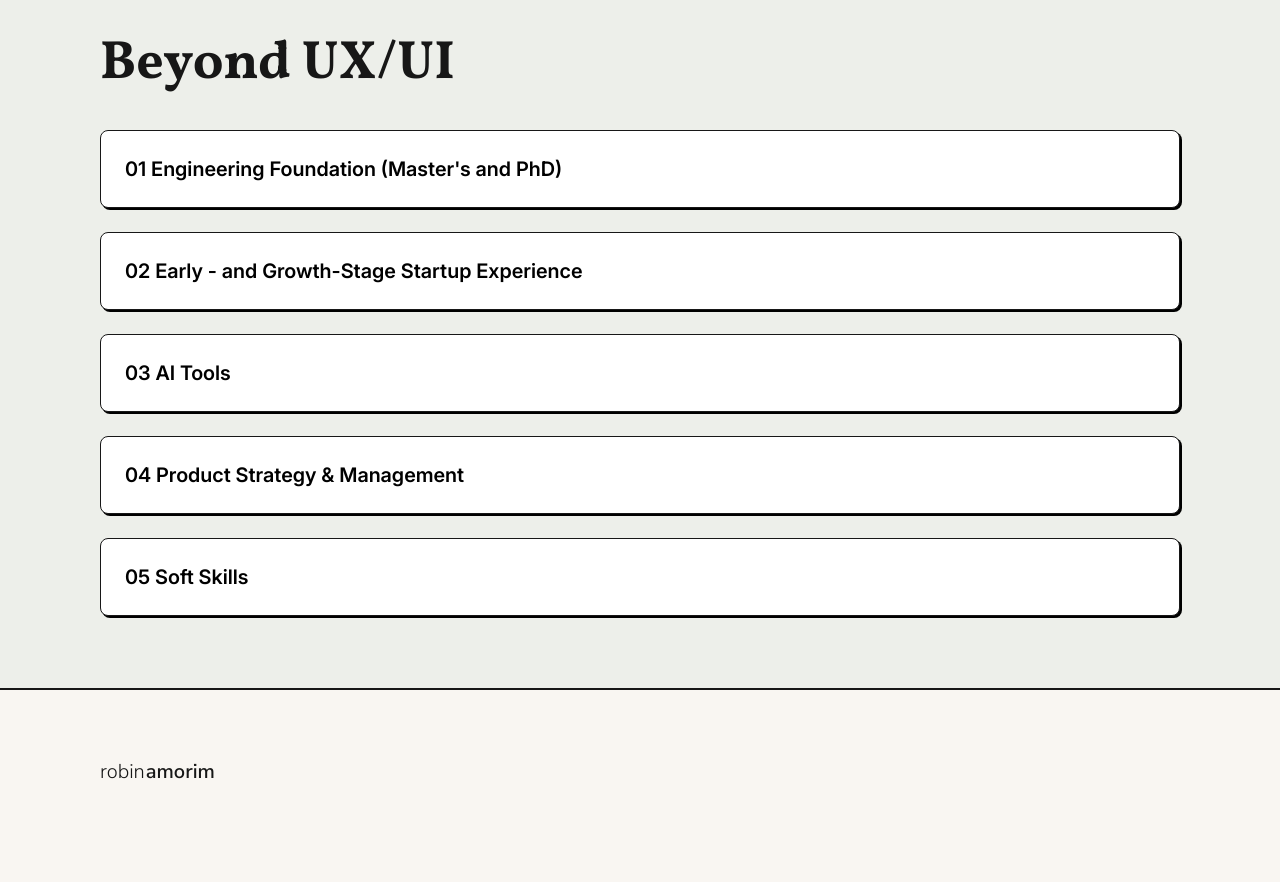
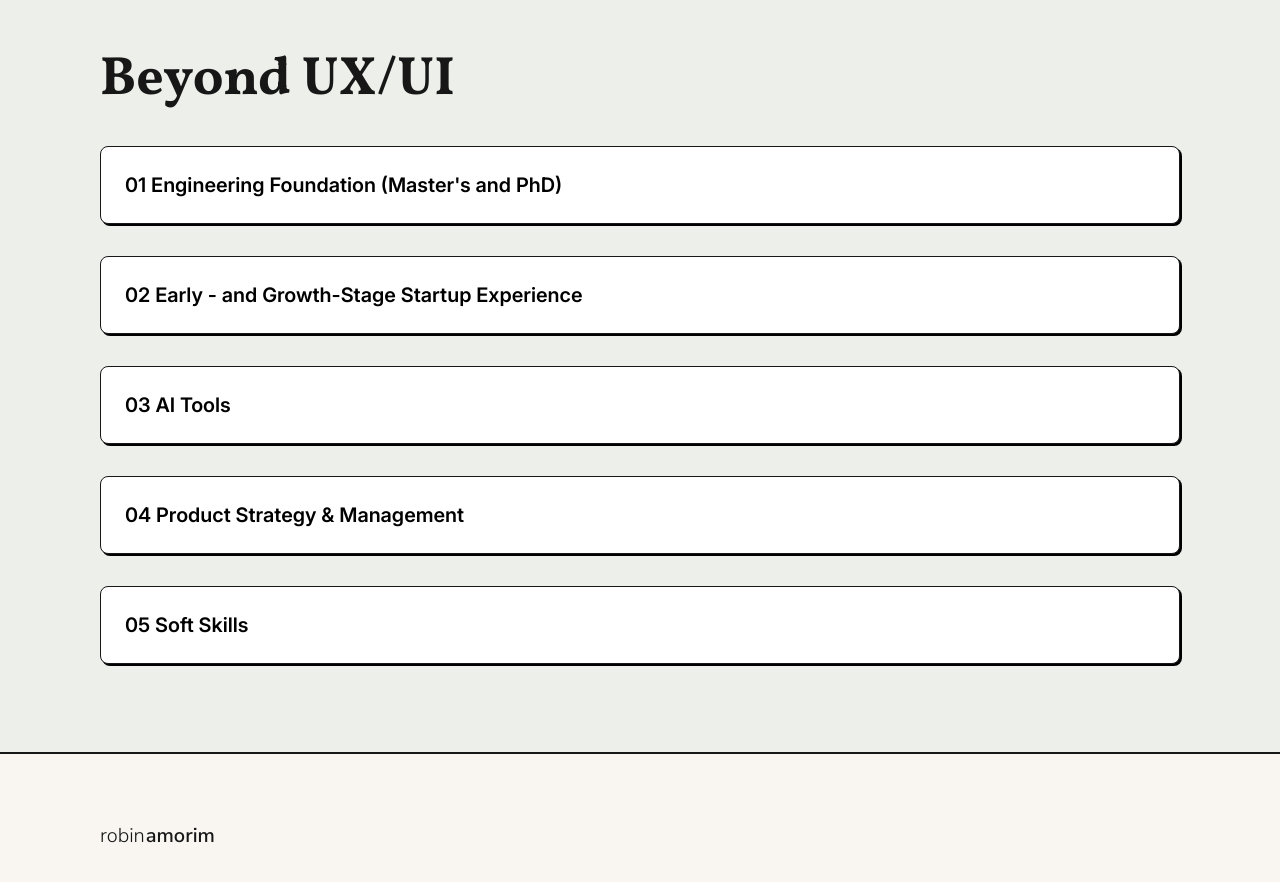
Before and after one commit to marcelocarveche/robin-amorim, a React (Vite) app: page / in a window 1280 px wide. Shown: the part 620-1502 px from the top of the page. Before the commit the page ends 1473 px from the top, so only its background shows below. Built offline with nearby package versions, Linux system fonts and the light colour scheme.

Commit message:
add forms to skills section

```diff
--- a/src/app/presentation/components/skills-section/skills-section-styles.module.scss
+++ b/src/app/presentation/components/skills-section/skills-section-styles.module.scss
@@ -14,19 +14,41 @@
     display: flex;
     flex-direction: column;
     justify-content: center;
+    height: auto;
     gap: 2rem; // 32px
     h2 {
       @include Heading2;
     }
     .cardsWrapper {
+      position: relative;
       display: flex;
       flex-direction: column;
-      gap: 1.5rem;
+      gap: 2rem;
+
+      .forms_1,
+      .forms_2,
+      .forms_3 {
+        position: absolute;
+        z-index: 0;
+      }
+      .forms_1 {
+        right: -2.8rem;
+        top: 5.5rem;
+      }
+      .forms_2 {
+        left: -4rem;
+        top: 19rem;
+      }
+      .forms_3 {
+        right: -4.4rem;
+        top: 30rem;
+      }
     }
   }
 }
 
 .wrapper {
+  z-index: 1;
   display: flex;
   justify-content: space-between;
   align-items: flex-start;
--- a/src/app/presentation/components/skills-section/skills-section.tsx
+++ b/src/app/presentation/components/skills-section/skills-section.tsx
@@ -1,6 +1,7 @@
 import React from 'react'
 import styles from './skills-section-styles.module.scss'
 import { AddIcon, RemoveIcon } from '@/app/presentation/components'
+import { colors } from '../../styles'
 type Props = {} & React.HTMLAttributes<HTMLElement>
 
 export const SkillsSection: React.FC<Props> = ({ ...props }) => {
@@ -52,6 +53,49 @@ export const SkillsSection: React.FC<Props> = ({ ...props }) => {
       <div className={styles.content}>
         <h2>Beyond UX/UI</h2>
         <div className={styles.cardsWrapper}>
+          <svg
+            className={styles.forms_1}
+            width="76"
+            height="67"
+            viewBox="0 0 76 67"
+            fill="none"
+            xmlns="http://www.w3.org/2000/svg"
+          >
+            <path
+              d="M41.7336 66.8583L0.869284 5.13312L75.4677 0.405973L41.7336 66.8583Z"
+              fill={colors.blueishDark}
+            />
+          </svg>
+          <svg
+            className={styles.forms_2}
+            width="202"
+            height="203"
+            viewBox="0 0 202 203"
+            fill="none"
+            xmlns="http://www.w3.org/2000/svg"
+          >
+            <circle
+              cx="100.614"
+              cy="101.472"
+              r="72"
+              transform="rotate(36.16 100.614 101.472)"
+              fill={colors.pinkDefault}
+            />
+          </svg>
+          <svg
+            className={styles.forms_3}
+            width="124"
+            height="123"
+            viewBox="0 0 124 123"
+            fill="none"
+            xmlns="http://www.w3.org/2000/svg"
+          >
+            <path
+              d="M20.1794 122.539C-7.43285 93.9246 -6.62049 48.344 21.9939 20.7317C50.6082 -6.88051 96.1888 -6.06815 123.801 22.5462L20.1794 122.539Z"
+              fill={colors.blueishDefault}
+            />
+          </svg>
+
           {skills.map((skill, index) => (
             <SkillCard
               key={index}
--- a/src/app/presentation/styles/global.module.scss
+++ b/src/app/presentation/styles/global.module.scss
@@ -4,7 +4,7 @@
 body {
   margin: 0;
   padding: 0;
-  background-color: #f9f6f2;
+  background-color: $offWhite;
   text-rendering: optimizeLegibility;
 }
 
@@ -22,7 +22,7 @@ body {
 }
 
 section {
-  padding: 5.5rem 6.25rem 4.5rem 6.25rem;
+  padding: 5.5rem 6.25rem 5.5rem 6.25rem;
   width: 100%;
   display: flex;
   flex-direction: column;
```
